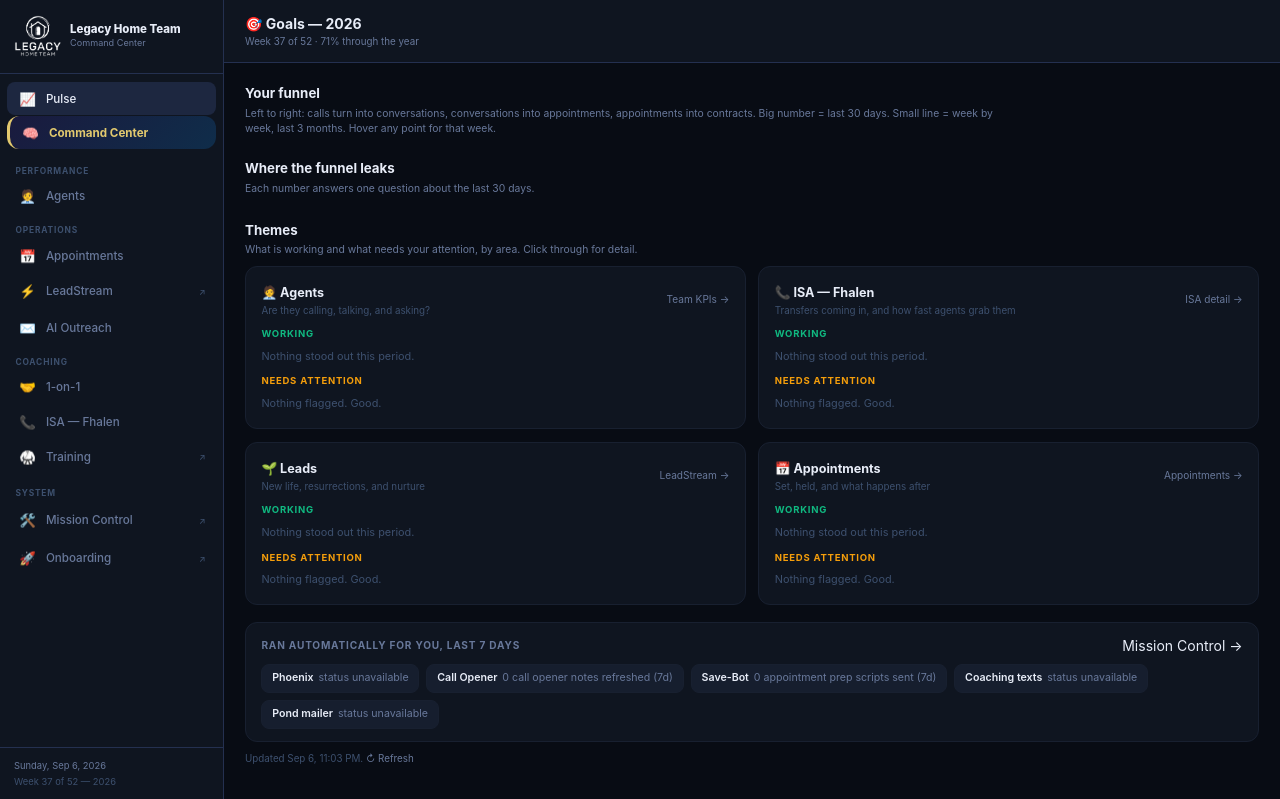
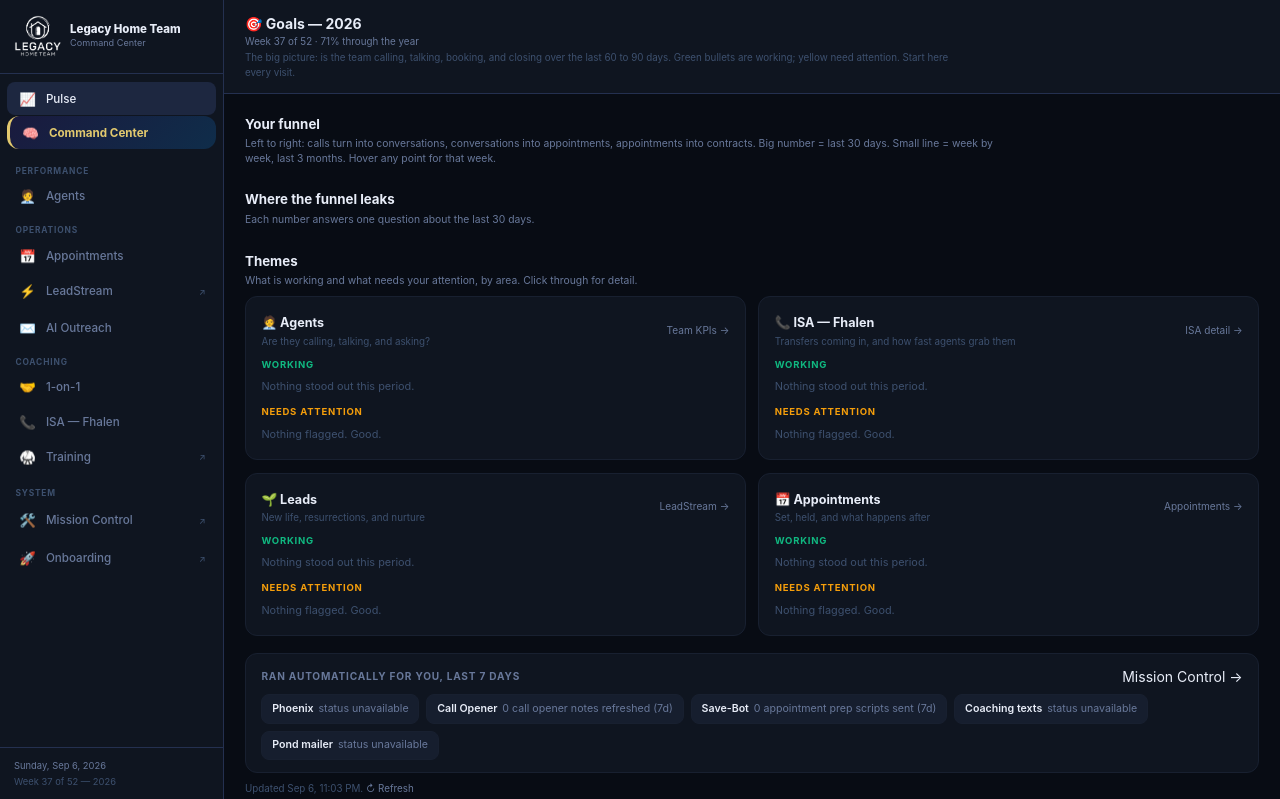
Before and after one commit to barryjenk777/fub-kpi-audit, a Flask app: page / in a window 1280 px wide. Shown: the top 799 px of the page. Run offline with Flask 3, Linux system fonts and the light colour scheme; the visitor is signed in with stand-in values (Sample User, id 1); data that the repository does not hold is empty; some libraries are stand-ins or nearby versions.

Commit message:
feat(ui): self-explanatory layer for untrained users (Danny)
Every dashboard tab now carries a permanent plain-English line under its
title saying what the page is and how to read it; the Agents lenses and
initial Pulse load set theirs too. Mission Control's subtitle now explains
the dot colors and that rows expand for receipts. Pulse sections, Money
Board, Training, and Ammo already had theirs.

Co-Authored-By: Claude Fable 5 <noreply@anthropic.com>

```diff
--- a/templates/dashboard.html
+++ b/templates/dashboard.html
@@ -749,6 +749,7 @@ tbody tr:hover td{background:rgba(255,255,255,.018)}
     <div class="topbar-left">
       <div class="topbar-title" id="topbar-title">🎯 Goals — 2026</div>
       <div class="topbar-meta" id="topbar-meta">Loading…</div>
+      <div class="topbar-meta" id="topbar-desc" style="color:var(--subtle);max-width:720px"></div>
     </div>
     <div class="topbar-actions" id="topbar-actions"></div>
   </div>
@@ -1006,6 +1007,10 @@ function agentsLens(which){
   if(btn)btn.classList.add('active');
   document.querySelectorAll('.lens-pill').forEach(p=>p.classList.toggle('active',p.getAttribute('onclick').includes("'"+which+"'")));
   document.getElementById('topbar-title').textContent=which==='kpi'?'🧑‍💼 Agents — Weekly KPIs':'🧑‍💼 Agents — Goals & Money';
+  const _d=document.getElementById('topbar-desc');
+  if(_d)_d.textContent=which==='kpi'
+    ?'The weekly minimum standard (calls, conversations, compliance) that earns an agent transfer leads. Pass/fail, updated weekly.'
+    :'Each agent\'s income goal, what they are actually on pace for, the dollar gap, and the one thing to coach. Biggest gap on top.';
   if(which==='kpi'&&!_loaded.kpi){_loaded.kpi=true;loadAgents();}
   if(which==='goals'&&!_loaded.goals){_loaded.goals=true;loadGoals();}
 }
@@ -1020,6 +1025,18 @@ function switchTab(name){
      every click made nav sections visibly slide out of view ("menus disappear
      and reappear"), reported as a bug Sep 2026. */
 
+  const DESCS={
+    pulse:'The big picture: is the team calling, talking, booking, and closing over the last 60 to 90 days. Green bullets are working; yellow need attention. Start here every visit.',
+    cc:'A daily AI briefing that reads all team data and says what needs attention today, in plain English.',
+    goals:'Each agent\'s income goal, what they are actually on pace for, the dollar gap, and the one thing to coach. Biggest gap on top.',
+    kpi:'The weekly minimum standard (calls, conversations, compliance) that earns an agent transfer leads. Pass/fail, updated weekly.',
+    appointments:'Every appointment plus where appointment money leaks: meetings nobody followed up after, upcoming ones at risk of no-show, and outcomes never logged.',
+    meeting:'1-on-1 prep: pick an agent and get a data brief for the coaching conversation.',
+    isa:'Fhalen\'s live transfers: what she hands to agents and how fast they pick them up.',
+    outreach:'Automated nurture the system sends to pond leads (emails and texts). Runs itself; this is the window into it.',
+    manager:''};
+  const dEl=document.getElementById('topbar-desc');
+  if(dEl)dEl.textContent=DESCS[name]||'';
   const titles={pulse:'📈 Pulse — 60/90 day themes',cc:'🧠 Command Center',goals:'🧑‍💼 Agents — Goals & Money',kpi:'🧑‍💼 Agents — Weekly KPIs',manager:'👔 Sales Manager',appointments:'📅 Appointments',meeting:'🤝 1-on-1 Coaching',isa:'📞 ISA — Fhalen',outreach:'✉️ AI Outreach'};
   document.getElementById('topbar-title').textContent=titles[name]||name;
 
@@ -3125,6 +3142,8 @@ async function loadPulse(force){
 
 // ── INIT ── Pulse is the home tab
 _loaded.pulse=true;
+{const _d0=document.getElementById('topbar-desc');
+ if(_d0)_d0.textContent='The big picture: is the team calling, talking, booking, and closing over the last 60 to 90 days. Green bullets are working; yellow need attention. Start here every visit.';}
 loadPulse();
 </script>
 </body>
--- a/templates/mission_control.html
+++ b/templates/mission_control.html
@@ -48,7 +48,9 @@ tr:last-child td{border-bottom:none}
 <body>
 <div class="wrap">
   <h1>Mission Control</h1>
-  <p class="sub">What the machine did, receipts included.</p>
+  <p class="sub">Every automated system on the team, with proof it ran: what it did
+  today, when it last fired, and a red dot the moment anything breaks. Green = working,
+  amber = needs a look, red = broken. Click any row for the receipts.</p>
   <p class="asof" id="asof">Loading...</p>
   <div id="banner-wrap"></div>
   <div id="rows"><div class="spin">Loading...</div></div>
```
